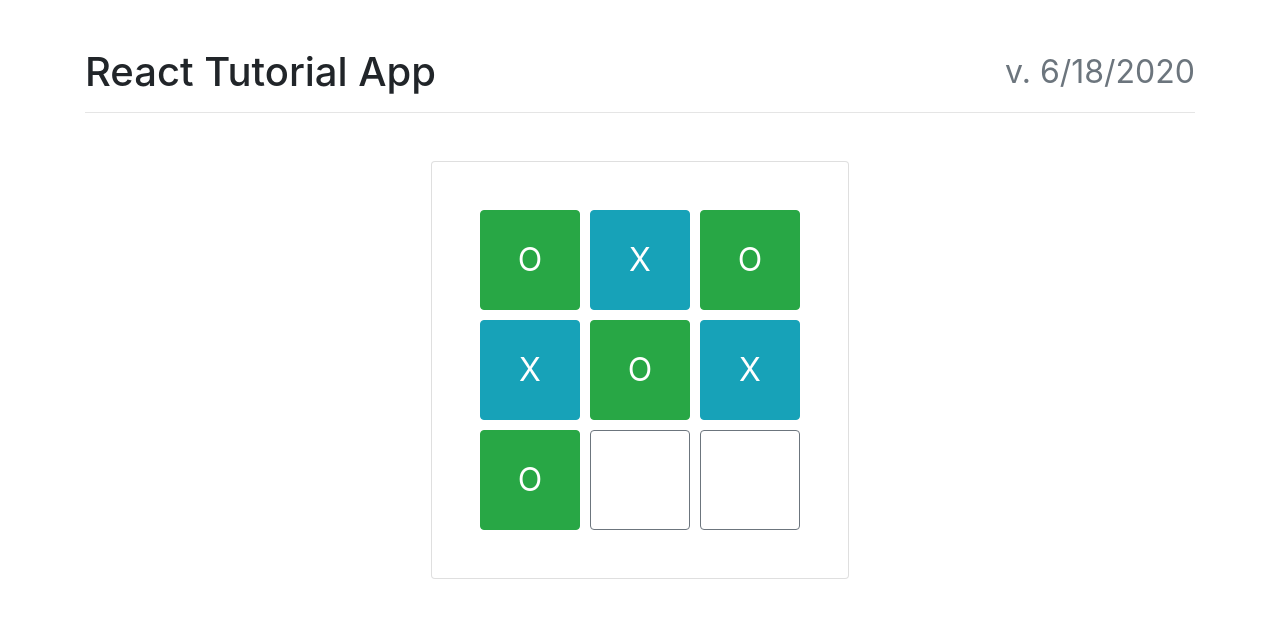
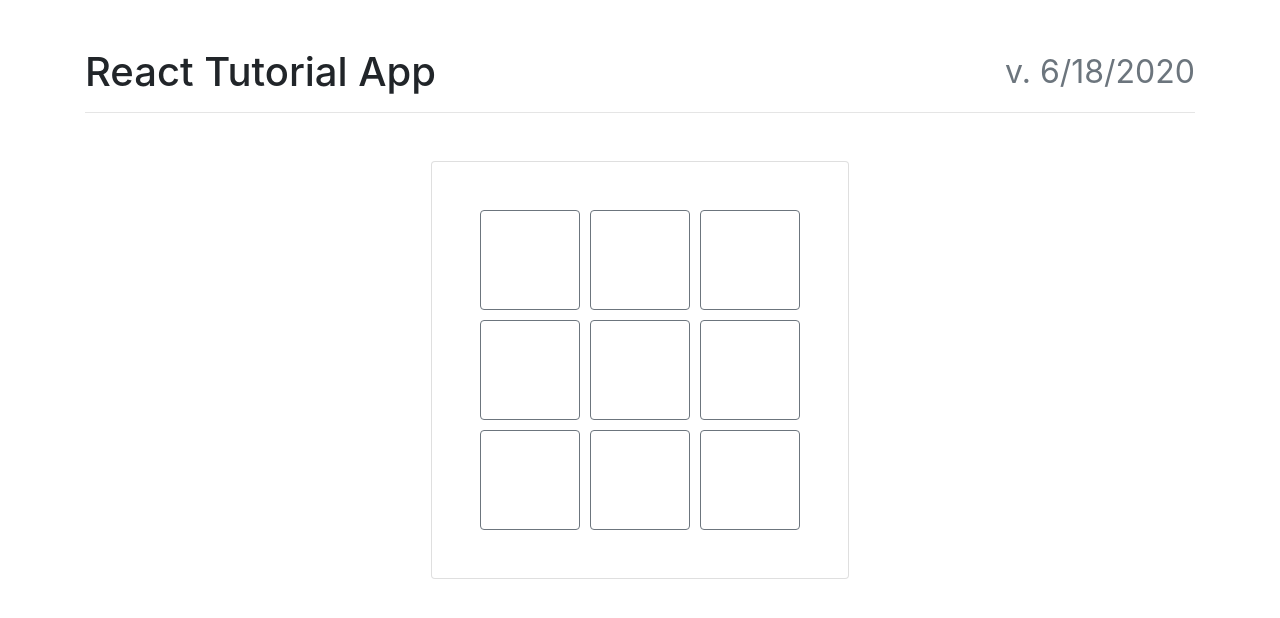
Before and after one commit to pwolaq/react-workshop, a React (Create React App) app: page / in a window 1280 px wide. Shown: the top 618 px of the page. Built offline with nearby package versions, Linux system fonts and the light colour scheme.

Commit message:
Setup for exercise 7

```diff
--- a/src/App.tsx
+++ b/src/App.tsx
@@ -1,13 +1,13 @@
 import React from 'react';
 import Header from "./Header";
-import Game from "./Game";
+import GameContainer from "./GameContainer";
 
 function App() {
     return (
         <div className="container py-5">
             <Header/>
             <div className="row justify-content-center">
-                <Game />
+                <GameContainer />
             </div>
         </div>
     );
--- a/src/Game.tsx
+++ b/src/Game.tsx
@@ -1,20 +1,24 @@
 import React from "react";
 import Tile, {TileType} from "./Tile";
 
-const board = [
-    TileType.CIRCLE, TileType.CROSS,  TileType.CIRCLE,
-    TileType.CROSS,  TileType.CIRCLE, TileType.CROSS,
-    TileType.CIRCLE, TileType.EMPTY,  TileType.EMPTY
-];
+interface GameProps {
+    board: TileType[];
+    onSelect: (index: number) => void;
+}
 
-const Game: React.FunctionComponent = () => (
+const Game: React.FunctionComponent<GameProps> = ({ board, onSelect }) => (
     <div>
         <div className="card">
             <div className="d-flex">
                 <div className="p-5">
                     <div className="board">
                         {board.map((type, index) => (
-                            <Tile type={type} key={index} />
+                            <Tile
+                                type={type}
+                                key={index}
+                                onClick={() => onSelect(index)}
+                                disabled={type !== TileType.EMPTY}
+                            />
                         ))}
                     </div>
                 </div>
--- /dev/null
+++ b/src/GameContainer.tsx
@@ -0,0 +1,32 @@
+import React from "react";
+import {TileType} from "./Tile";
+import Game from "./Game";
+import {isCircleNext} from "./utils";
+
+interface GameState {
+    board: TileType[];
+}
+
+class GameContainer extends React.Component<any, GameState> {
+    state = {
+        board: Array(9).fill(TileType.EMPTY)
+    };
+
+    handleSelect = (index: number) => {
+        this.setState(state => {
+            const board = [...state.board];
+            board[index] = isCircleNext(state.board) ? TileType.CIRCLE : TileType.CROSS;
+            return {
+                board
+            };
+        });
+    };
+
+    render() {
+        return (
+            <Game board={this.state.board} onSelect={this.handleSelect} />
+        );
+    }
+}
+
+export default GameContainer;
--- a/src/Tile.tsx
+++ b/src/Tile.tsx
@@ -8,6 +8,8 @@ export enum TileType {
 
 interface TileProps {
     type: TileType;
+    disabled: boolean;
+    onClick: () => void;
 }
 
 const TEXT = {
@@ -22,12 +24,14 @@ const COLOR = {
     [TileType.CROSS]: 'info',
 };
 
-const Tile: React.FunctionComponent<TileProps> = (props) => (
+const Tile: React.FunctionComponent<TileProps> = ({ type, onClick, disabled }) => (
     <button
         type="button"
-        className={`tile btn btn-${COLOR[props.type]}`}
+        className={`tile btn btn-${COLOR[type]}`}
+        onClick={onClick}
+        disabled={disabled}
     >
-        {TEXT[props.type]}
+        {TEXT[type]}
     </button>
 );
 
--- /dev/null
+++ b/src/utils.ts
@@ -0,0 +1,3 @@
+import {TileType} from "./Tile";
+
+export const isCircleNext = (board: TileType[]) => board.filter(type => type === TileType.EMPTY).length % 2 === 0;
```
Also changed, not shown: src/GameWithHooks.tsx (added, +20 -0 lines), 1 other file (tests, documents, lock files or other folders).
